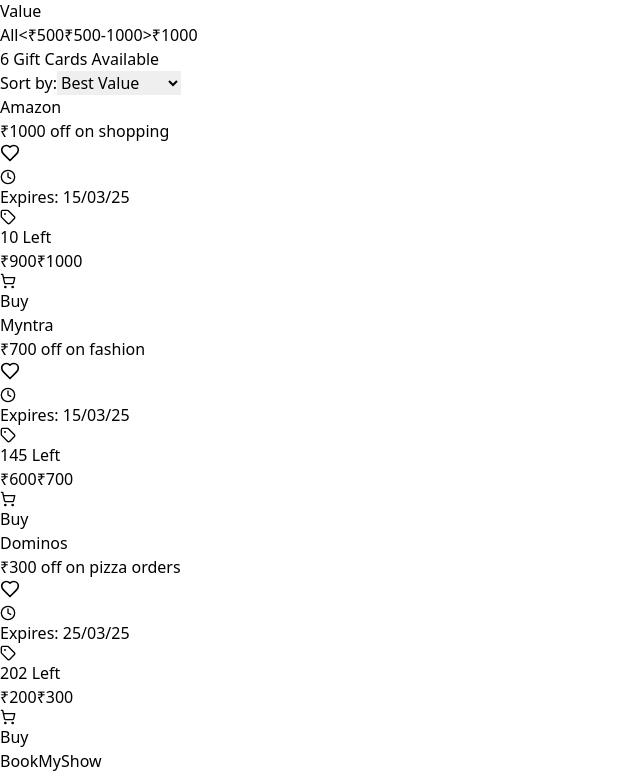
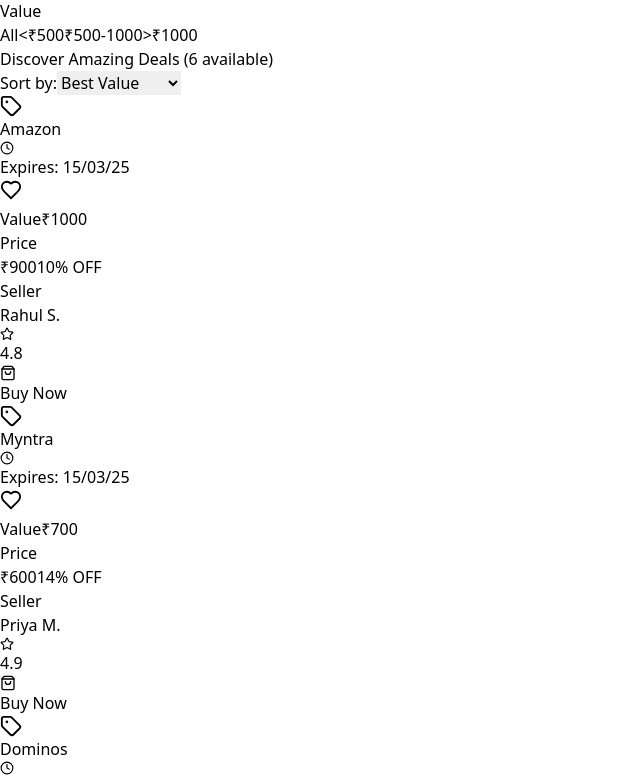
Before and after one commit to codinggita/coupon_swap, a React (Vite) app in the folder Frontend/: page /browse in a window 1280 px wide. Shown: the part 1843-2620 px from the top of the page, without its empty margins (0-640 px from the left). Built offline with nearby package versions, Linux system fonts and the light colour scheme.

Commit message:
Key changes made to integrate the cart UI from Body into CouponPage

```diff
--- a/Frontend/src/assets/components/Browse.jsx
+++ b/Frontend/src/assets/components/Browse.jsx
@@ -1,6 +1,5 @@
-
 import React, { useState } from 'react';
-import { Search, Tag, Clock, Filter, ArrowRight, Heart, DollarSign, CreditCard, ShoppingCart, X } from 'lucide-react';
+import { Search, Tag, Clock, Filter, ArrowRight, Heart, DollarSign, CreditCard, ShoppingCart, X, ShoppingBag, Star } from 'lucide-react';
 
 const CouponPage = () => {
   const [platform, setPlatform] = useState('All');
@@ -14,18 +13,16 @@
   const [showPaymentModal, setShowPaymentModal] = useState(false);
   const [selectedCoupon, setSelectedCoupon] = useState(null);
   const [paymentMethod, setPaymentMethod] = useState('card');
-
-  // Sample coupon data
+  const [copiedCode, setCopiedCode] = useState(null);
   const initialCoupons = [
-    { id: 1, platform: 'Amazon', value: 1000, price: 900, expires: '15/03/25', code: 'AMZN1000', description: '₹1000 off on shopping', category: 'Shopping', cards: 10 },
-    { id: 2, platform: 'Myntra', value: 700, price: 600, expires: '15/03/25', code: 'MYN700', description: '₹700 off on fashion', category: 'Shopping', cards: 145 },
-    { id: 3, platform: 'Zingoy', value: 200, price: 150, expires: '25/03/25', code: 'ZIN200', description: '₹200 off on gift cards', category: 'Shopping', cards: 3 },
-    { id: 4, platform: 'PhonePe', value: 100, price: 80, expires: '20/03/25', code: 'PPE100', description: '₹100 off on payments', category: 'Shopping', cards: 2 },
-    { id: 5, platform: 'Dominos', value: 300, price: 200, expires: '25/03/25', code: 'DOM300', description: '₹300 off on pizza orders', category: 'Food & Dining', cards: 202 },
-    { id: 6, platform: 'BookMyShow', value: 500, price: 400, expires: '15/04/25', code: 'BMS500', description: '₹500 off on movie tickets', category: 'Entertainment', cards: 71 },
+    { id: 1, platform: 'Amazon', value: 1000, price: 900, expires: '15/03/25', code: 'AMZN1000', description: '₹1000 off on shopping', category: 'Shopping', cards: 10, seller: 'Rahul S.', rating: 4.8, discount: 10 },
+    { id: 2, platform: 'Myntra', value: 700, price: 600, expires: '15/03/25', code: 'MYN700', description: '₹700 off on fashion', category: 'Shopping', cards: 145, seller: 'Priya M.', rating: 4.9, discount: 14 },
+    { id: 3, platform: 'Zingoy', value: 200, price: 150, expires: '25/03/25', code: 'ZIN200', description: '₹200 off on gift cards', category: 'Shopping', cards: 3, seller: 'Amit K.', rating: 4.7, discount: 25 },
+    { id: 4, platform: 'PhonePe', value: 100, price: 80, expires: '20/03/25', code: 'PPE100', description: '₹100 off on payments', category: 'Shopping', cards: 2, seller: 'Neha P.', rating: 4.6, discount: 20 },
+    { id: 5, platform: 'Dominos', value: 300, price: 200, expires: '25/03/25', code: 'DOM300', description: '₹300 off on pizza orders', category: 'Food & Dining', cards: 202, seller: 'Vikas R.', rating: 4.8, discount: 33 },
+    { id: 6, platform: 'BookMyShow', value: 500, price: 400, expires: '15/04/25', code: 'BMS500', description: '₹500 off on movie tickets', category: 'Entertainment', cards: 71, seller: 'Sonia L.', rating: 4.9, discount: 20 },
   ];
 
-  // Filter and sort coupons
   const getFilteredAndSortedCoupons = () => {
     let filtered = initialCoupons
       .filter(coupon => platform === 'All' || coupon.platform === platform)
@@ -46,6 +43,8 @@
       case 'Expiring Soon': return filtered.sort((a, b) => new Date(a.expires) - new Date(b.expires));
       case 'Newest': return filtered.sort((a, b) => b.id - a.id);
       case 'Best Value': return filtered.sort((a, b) => (b.value - b.price) - (a.value - a.price));
+      case 'Price': return filtered.sort((a, b) => a.price - b.price);
+      case 'Rating': return filtered.sort((a, b) => b.rating - a.rating);
       default: return filtered;
     }
   };
@@ -60,7 +59,6 @@
       : [...favorites, id]);
   };
 
-  const [copiedCode, setCopiedCode] = useState(null);
   const copyCode = (code) => {
     navigator.clipboard.writeText(code);
     setCopiedCode(code);
@@ -80,11 +78,10 @@
 
   const handlePurchase = () => {
     if (!selectedCoupon) return;
-
     setTimeout(() => {
       setPurchasedCoupons([...purchasedCoupons, selectedCoupon.id]);
+      alert(`Successfully purchased ${selectedCoupon.platform} ₹${selectedCoupon.value} coupon! Your code: ${selectedCoupon.code}`);
       closePaymentModal();
-      alert(`Successfully purchased ${selectedCoupon.platform} ₹${selectedCoupon.value} coupon for ₹${selectedCoupon.price}! Your code is now available.`);
     }, 1500);
   };
 
@@ -207,8 +204,8 @@
 
         {/* Results and Sorting */}
         <div className="flex flex-col md:flex-row justify-between items-center mb-8">
-          <h2 className="text-4xl font-extrabold text-gray-900">
-            {filteredCoupons.length} Gift Cards Available
+          <h2 className="text-3xl font-bold text-gray-900">
+            Discover Amazing Deals ({filteredCoupons.length} available)
           </h2>
           <div className="mt-4 md:mt-0 flex items-center gap-3">
             <span className="text-gray-600 text-lg">Sort by:</span>
@@ -220,77 +217,82 @@
               <option>Best Value</option>
               <option>Expiring Soon</option>
               <option>Newest</option>
+              <option>Price</option>
+              <option>Rating</option>
             </select>
           </div>
         </div>
 
-        {/* Simplified Coupons Grid */}
+        {/* Coupons Grid with Body's Cart UI */}
         <div className="grid grid-cols-1 sm:grid-cols-2 lg:grid-cols-3 gap-6 mb-12">
           {displayedCoupons.map((coupon) => (
             <div
               key={coupon.id}
-              className="bg-white rounded-xl shadow-md p-6 border border-gray-200 hover:shadow-lg transition duration-300"
+              className="bg-white rounded-xl shadow-md p-6 hover:shadow-xl transition-all duration-300 border border-gray-100"
             >
-              <div className="flex justify-between items-start mb-3">
+              <div className="flex items-center justify-between mb-4">
+                <div className="flex items-center">
+                  <div className="h-10 w-10 rounded-full bg-orange-100 flex items-center justify-center text-orange-600 mr-3">
+                    <Tag size={22} />
+                  </div>
                   <div>
-                  <h3 className="text-xl font-bold text-gray-900">{coupon.platform}</h3>
-                  <p className="text-sm text-gray-600">{coupon.description}</p>
+                    <h3 className="font-semibold text-lg text-gray-900">{coupon.platform}</h3>
+                    <p className="text-sm text-gray-500 flex items-center gap-1">
+                      <Clock size={14} /> Expires: {coupon.expires}
+                    </p>
                   </div>
-                <button
-                  onClick={() => toggleFavorite(coupon.id)}
-                  className="text-gray-400 hover:text-red-500 transition duration-300"
-                >
+                </div>
+                <button onClick={() => toggleFavorite(coupon.id)} className="p-1 hover:text-red-500">
                   <Heart
-                    size={20}
-                    fill={favorites.includes(coupon.id) ? "#ef4444" : "none"}
-                    color={favorites.includes(coupon.id) ? "#ef4444" : "currentColor"}
+                    size={22}
+                    className={favorites.includes(coupon.id) ? "text-red-500 fill-current" : "text-gray-400"}
                   />
                 </button>
               </div>
-
-              <div className="flex items-center text-sm text-gray-500 mb-3">
-                <Clock size={16} className="mr-2" />
-                <span>Expires: {coupon.expires}</span>
+              <div className="space-y-3">
+                <div className="flex justify-between items-center">
+                  <span className="text-gray-600">Value</span>
+                  <span className="font-bold text-gray-900">₹{coupon.value}</span>
                 </div>
-
-              <div className="flex items-center text-sm text-gray-500 mb-3">
-                <Tag size={16} className="mr-2" />
-                <span>{coupon.cards} Left</span>
+                <div className="flex justify-between items-center">
+                  <span className="text-gray-600">Price</span>
+                  <div className="flex items-center gap-2">
+                    <span className="font-bold text-orange-600">₹{coupon.price}</span>
+                    <span className="text-xs text-green-600 bg-green-100 px-2 py-1 rounded-full">
+                      {coupon.discount}% OFF
+                    </span>
                   </div>
-
+                </div>
                 <div className="flex justify-between items-center">
-                <div>
-                  <span className="text-orange-600 font-bold text-2xl">₹{coupon.price}</span>
-                  <span className="text-sm text-gray-500 ml-2 line-through">₹{coupon.value}</span>
+                  <span className="text-gray-600">Seller</span>
+                  <div className="flex items-center gap-1">
+                    <span className="text-gray-700">{coupon.seller}</span>
+                    <Star size={14} className="text-yellow-400 fill-current" />
+                    <span className="text-sm text-gray-600">{coupon.rating}</span>
+                  </div>
                 </div>
                 {purchasedCoupons.includes(coupon.id) ? (
+                  <div className="space-y-2">
+                    <div className="text-center p-2 bg-green-50 rounded-md">
+                      <p className="text-sm font-medium text-green-600">Code: {coupon.code}</p>
+                    </div>
                     <button
                       onClick={() => copyCode(coupon.code)}
-                    className="px-4 py-1 bg-green-100 text-green-700 rounded-md text-sm font-medium hover:bg-green-200 transition duration-300"
+                      className="w-full bg-gray-200 text-gray-800 py-2 px-4 rounded-md hover:bg-gray-300 transition duration-300"
                     >
-                    {copiedCode === coupon.code ? "Copied!" : "Show Code"}
+                      {copiedCode === coupon.code ? "Copied!" : "Copy Code"}
                     </button>
+                  </div>
                 ) : (
                   <button
                     onClick={() => openPaymentModal(coupon)}
-                    className="px-4 py-1 bg-orange-500 text-white rounded-md text-sm font-medium hover:bg-orange-600 transition duration-300 flex items-center"
+                    className="w-full bg-gradient-to-r from-orange-600 to-amber-500 hover:from-orange-700 hover:to-amber-600 text-white font-medium py-2 px-4 rounded-md flex items-center justify-center gap-2 shadow-md"
                   >
-                    <ShoppingCart size={16} className="mr-1" />
-                    Buy
+                    <ShoppingBag size={16} />
+                    Buy Now
                   </button>
                 )}
               </div>
-              {purchasedCoupons.includes(coupon.id) && (
-                <div className="mt-3 text-center">
-                  <p className="text-sm font-medium text-green-600 bg-green-50 p-1 rounded">Code: {coupon.code}</p>
-                  <button
-                    onClick={() => copyCode(coupon.code)}
-                    className="mt-1 px-3 py-1 bg-gray-200 text-gray-800 rounded-md text-xs hover:bg-gray-300 transition duration-300"
-                  >
-                    Copy
-                  </button>
-                </div>
-              )}
             </div>
           ))}
         </div>
@@ -331,6 +333,7 @@
           </div>
         </div>
       </div>
+
       {/* Payment Modal */}
       {showPaymentModal && selectedCoupon && (
         <div className="fixed inset-0 bg-black bg-opacity-50 flex items-center justify-center z-50 p-4">
```
Lines whose indentation alone changed are shown as unchanged.
